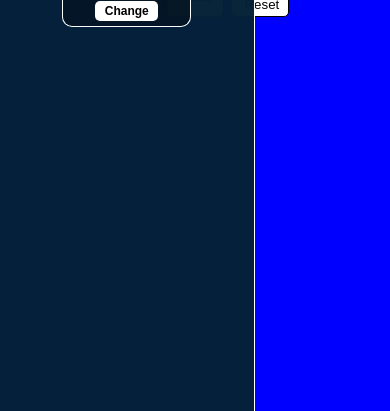
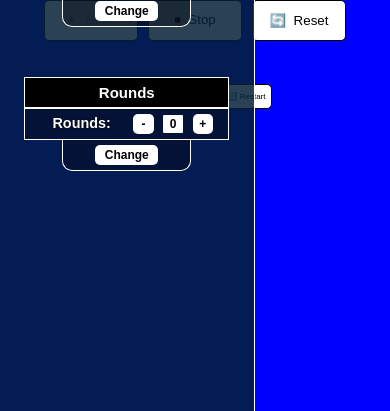
Before and after one commit to Jeffuy/simple-timer, a plain HTML site: page index.html in a window 390 px wide. Shown: the part 433-844 px from the top of the page. Drawn offline with Linux system fonts and the light colour scheme.

Commit message:
:boom: rounds added

```diff
--- a/index.html
+++ b/index.html
@@ -59,8 +59,24 @@
 				<button class="selector__confirm-button" onclick="setRestSession()">Change</button>
 			</div>
 		</div>
+
+
+		<!-- ROUNDS -->
+		<div class="selector">
+			<div class="selector__minutes">
+				<h3 class="selector__minutes-title">Rounds</h3>
 			</div>
-	<div class="container">
+			<div class="selector__minutes">
+				<label for="round-input">&nbsp;&nbsp;&nbsp;Rounds: &nbsp;</label>
+				<button onclick="setRounds(-1)">-</button>
+				<input id="round-input" disabled class="selector__minutes-input" value="0" type="number">
+				<button onclick="setRounds(+1)">+</button>
+			</div>
+			<div class="selector__confirm">
+				<button class="selector__confirm-button" onclick="setSessionRounds()">Change</button>
+			</div>
+		</div>
+	</div>
 
 	<div class="timer">
 
@@ -72,8 +88,13 @@
 			<button class="timer__controls-stop" id="button-pause">&#x23F9; &nbsp;Stop</button>
 			<button class="timer__controls-reset" id="button-reset">&#x1F504; &nbsp;Reset</button>
 		</div>
+		<div class="timer__rounds">
+			<span class="timer__rounds-number" id="rounds">Round 1 of 5</span>
+			<button class="timer__rounds-reset" id="rounds-restart">&#x1F504; Restart </button>
 		</div>
 	</div>
+
+
 	<audio id="timeout_audio"></audio>
 	<script src="./src/scripts/index.js"></script>
 </body>
--- a/src/scripts/index.js
+++ b/src/scripts/index.js
@@ -4,6 +4,10 @@ let time = startingMinutes * 60;
 let restTime = startingMinutesRest * 60;
 let rest = false;
 let isRunning = true
+let totalRounds = 0;
+let actualRound = 1;
+let isFirstRound = true;
+
 
 let buttonPause = document.getElementById("button-pause");
 let buttonStart = document.getElementById("button-start");
@@ -12,6 +16,12 @@ let setMinutesInput = document.getElementById("minutes-input");
 let setSecondsInput = document.getElementById("seconds-input");
 let setMinutesRestInput = document.getElementById("minutes-rest-input");
 let setSecondsRestInput = document.getElementById("seconds-rest-input");
+let setRoundsInput = document.getElementById("round-input");
+let roundsText = document.getElementById("rounds");
+let roundsRestartButton = document.getElementById("rounds-restart");
+
+
+totalRounds != 0 ? roundsText.innerText = `Rounds: ${actualRound}/${totalRounds}` : roundsText.innerText = `Round: ${actualRound} / ∞`
 
 buttonStart.disabled = true;
 
@@ -36,6 +46,9 @@ buttonReset.addEventListener("click", function () {
 	countdownEl.innerText = "00:00";
 });
 
+roundsRestartButton.addEventListener("click", restartRounds)
+
+
 const background = document.querySelector("body");
 const countdownEl = document.querySelector("#countdown");
 const timeoutAudio = document.getElementById("timeout_audio");
@@ -48,6 +61,7 @@ let prueba = setInterval(updateCountdown, 1000);
 function updateCountdown() {
 	if (!rest) {
 		background.style.backgroundColor = "blue";
+		isFirstRound = false;
 		const minutes = Math.floor(time / 60);
 		let seconds = time % 60;
 
@@ -70,10 +84,18 @@ function updateCountdown() {
 		rest = !rest;
 		time = startingMinutes * 60;
 		restTime = startingMinutesRest * 60;
+		updateRoundsText();
 	}
 
 	if (countdownEl.innerText === "0:03") {
 		timeoutAudio.play();
+	}
+}
+
+function updateRoundsText(){
+	if(!rest && !isFirstRound){
+		actualRound++;
+		totalRounds != 0 ? roundsText.innerText = `Round ${actualRound} / ${totalRounds}` : roundsText.innerText = `Round: ${actualRound} / ∞`;
 	}
 }
 
@@ -130,5 +152,25 @@ function setRestSeconds(seconds) {
 function setRestSession() {
 	startingMinutesRest = parseInt(setMinutesRestInput.value) + parseInt(setSecondsRestInput.value) / 60;
 	rest = true;
+	isFirstRound = true;
 	buttonReset.click();
 }
+
+function restartRounds(){
+	actualRound = 1;
+	totalRounds != 0 ? roundsText.innerText = `Rounds: ${actualRound}/${totalRounds}` : roundsText.innerText = `Round: ${actualRound} / ∞`
+}
+
+function setRounds(quantity){
+	newValue = parseInt(setRoundsInput.value) + quantity;
+	if (newValue < 0) {
+		setRoundsInput.value = 0;
+	} else {
+		setRoundsInput.value = newValue;
+	}
+}
+
+function setSessionRounds(){
+	totalRounds = parseInt(setRoundsInput.value);
+	totalRounds != 0 ? roundsText.innerText = `Rounds: ${actualRound}/${totalRounds}` : roundsText.innerText = `Round: ${actualRound} / ∞`
+}
--- a/src/styles/barra.css
+++ b/src/styles/barra.css
@@ -116,7 +116,7 @@
 	width: 40%;
 	height: 100%;
 	border-right: 1px solid #fff;
-	background-color: rgba(5, 33, 55, 0.98);
+	background-color: rgba(5, 33, 55, 0.85);
 }
 
 .barra:hover h2 {
--- a/src/styles/styles.css
+++ b/src/styles/styles.css
@@ -8,7 +8,7 @@ body {
 
 .timer {
 	width: 100%;
-	height: 80vh;
+	height: 100vh;
 	display: flex;
 	flex-direction: column;
 	justify-content: center;
@@ -57,3 +57,47 @@ body {
 	border-radius: 5px;
 	cursor: pointer;
 }
+
+.timer__rounds {
+	display: flex;
+	justify-content: center;
+	align-items: center;
+	width: 50%;
+	height: 10%;
+}
+
+.timer__rounds-number {
+	font-size: 2rem;
+	color: #fff;
+	text-shadow: 0 0 10px #000;
+}
+
+.timer__rounds-reset {
+	background-color: #fff;
+	border: 1px solid #000;
+	border-radius: 5px;
+	font-size: 0.8rem;
+	cursor: pointer;
+	height: 50%;
+	margin-left: 20px;
+}
+
+@media (max-width: 640px) {
+	.timer__rounds-number {
+		font-size: 1.0rem;
+	}
+
+	.timer__rounds-reset {
+		font-size: 0.5rem;
+		height: 30%;
+	}
+
+	.timer__controls {
+		width: 80%;
+		height: 8%;
+	}
+
+	.timer__time {
+		font-size: 8rem;
+	}
+}
```
Lines whose indentation alone changed are shown as unchanged.
